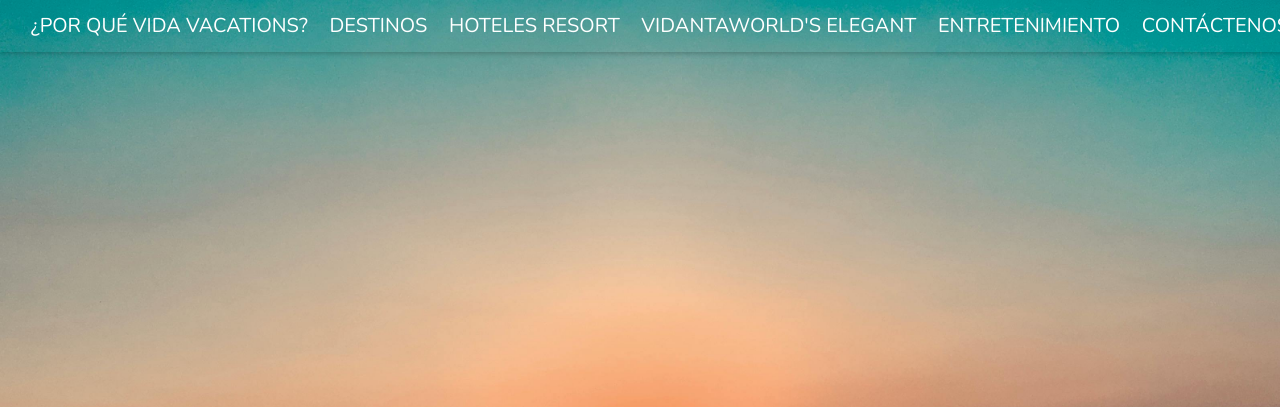
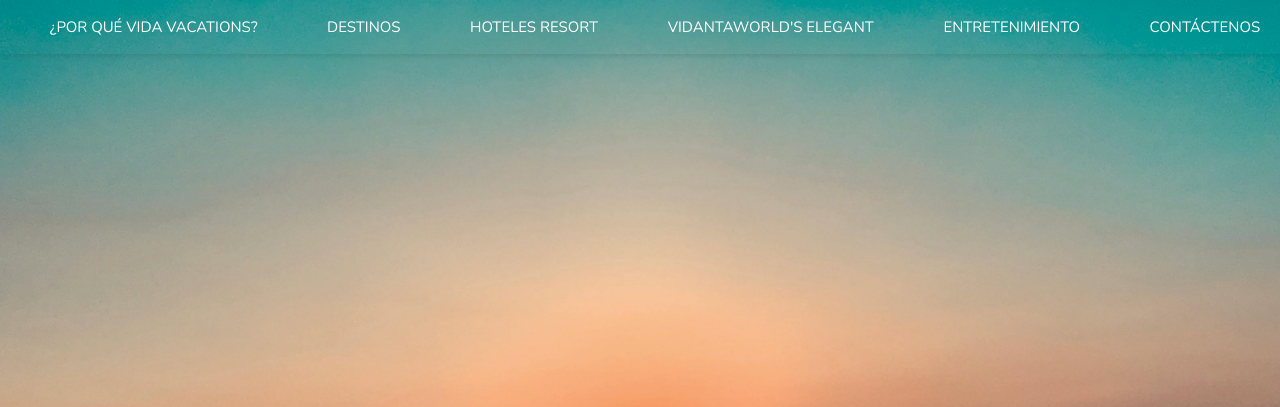
Before and after one commit to Al148506/VidaVacationsProject, a plain HTML site: page index.html in a window 1280 px wide. Shown: the top 407 px of the page. Drawn offline with nearby package versions, Linux system fonts and the light colour scheme.

Commit message:
Update styles

```diff
--- a/styles/styles.css
+++ b/styles/styles.css
@@ -18,49 +18,59 @@ a {
     text-decoration: none;
 }
 
-/* Menú de navegación transparente */
+/* Menú de navegación - Base común para ambos estilos */
+.nav-transparent, .nav-white {
+    position: fixed;
+    top: 0;
+    left: 0;
+    width: 100%;
+    z-index: 1000;
+    padding: 10px 15px; /* Padding uniforme */
+    transition: all 0.3s ease; /* Transición para todos los cambios */
+    box-shadow: 0 2px 5px rgba(0, 0, 0, 0.1);
+}
+
+/* Menú transparente */
 .nav-transparent {
     background-color: transparent;
-    padding: 10px 20px;
 }
-.nav-transparent ul {
+
+/* Menú blanco */
+.nav-white {
+    background-color: rgba(255, 255, 255, 0.9);
+}
+
+/* Estilos para los elementos de navegación */
+.nav-transparent ul, .nav-white ul {
     display: flex;
     justify-content: space-around;
+    align-items: center;
+    height: 100%;
 }
+
+.nav-transparent li, .nav-white li {
+    font-size: 15px;
+    cursor: pointer;
+    transition: color 0.3s ease;
+    padding: 5px 15px;
+}
+
+/* Colores específicos para cada estilo */
 .nav-transparent li {
     color: #FFFFFF;
-    font-size: 20px;
-    cursor: pointer;
 }
 
-/* Menú de navegación blanco */
-.nav-transparent, .nav-white {
-    position: fixed;
-    top: 0; /* Fija la barra en la parte superior */
-    left: 0;
-    width: 100%; /* Asegura que ocupe todo el ancho */
-    z-index: 1000; /* Garantiza que esté por encima de otros elementos */
-    padding: 10px 20px;
-    background-color: rgba(255, 255, 255, 0.8); /* Color semitransparente para ver el contenido debajo */
-    box-shadow: 0 2px 5px rgba(0, 0, 0, 0.2); /* Sombra opcional para mayor visibilidad */
-    transition: background-color 0.3s ease; /* Efecto suave al cambiar el color */
+.nav-white li {
+    color: #222222;
 }
 
-.nav-transparent {
-    background-color: transparent; /* Para usar en la sección inicial */
+/* Clase para cuando se hace scroll */
+.scrolled .nav-transparent {
+    background-color: rgba(255, 255, 255, 0.9);
 }
 
-.scrolled .nav-transparent{
-    background-color: white;
-}
-.scrolled ul {
-    display: flex;
-    justify-content: space-around;
-}
-.scrolled li {
+.scrolled .nav-transparent li {
     color: #222222;
-    font-size: 1rem;
-    cursor: pointer;
 }
 
 
```
Also changed, not shown: images/footer.png (added), 1 other file.
